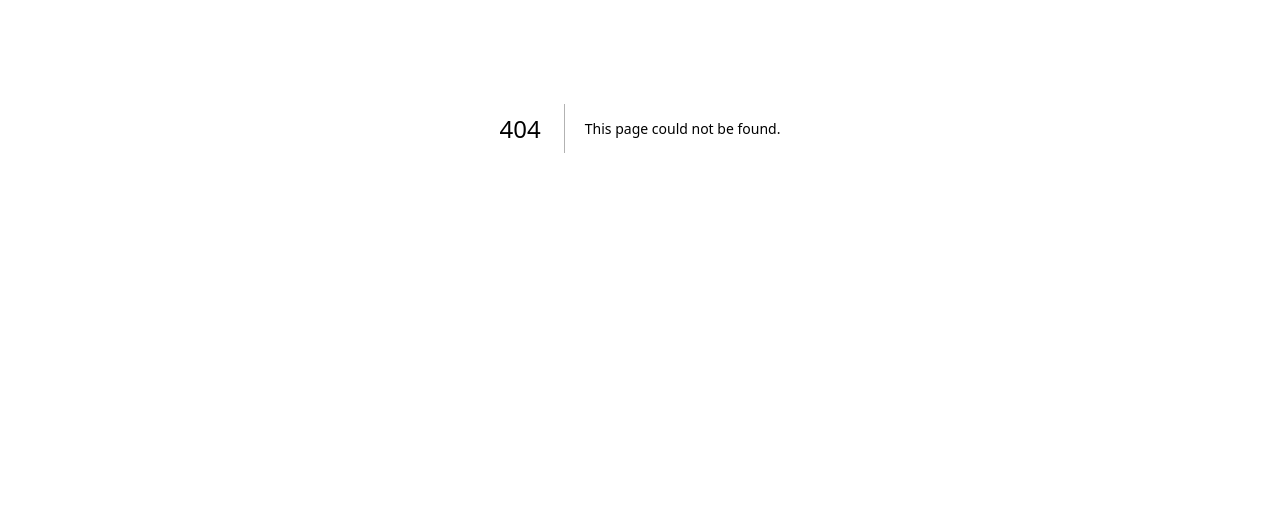
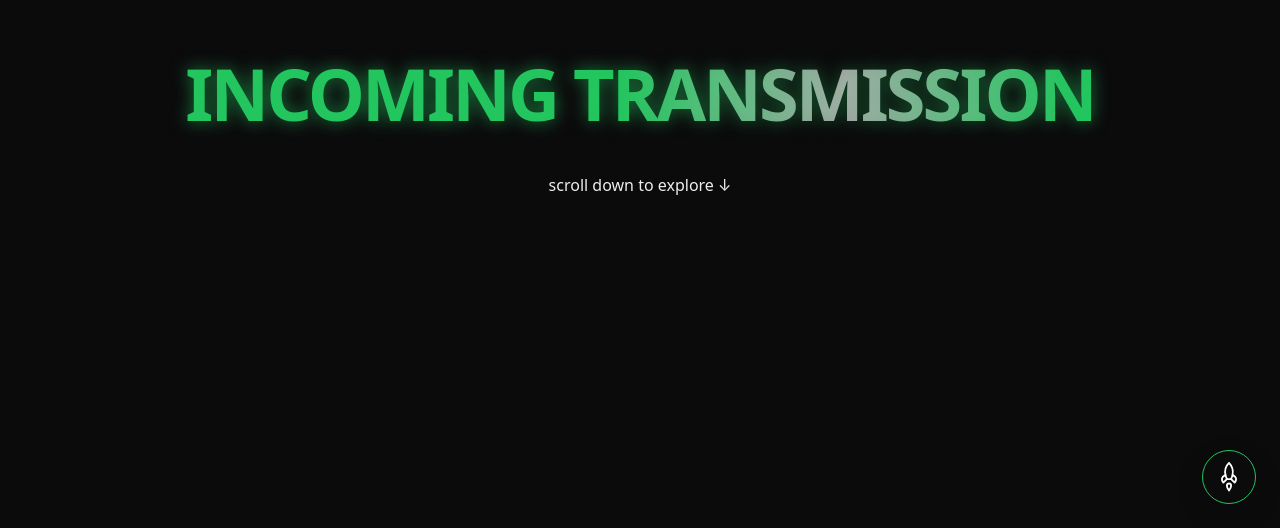
Before and after one commit to natmoges/component-rebuilds, a Next.js app: page /back2top in a window 1280 px wide. Before the commit this address had no page. Shown: the part 272-800 px from the top of the page. Built offline with nearby package versions, Linux system fonts and the light colour scheme.

Commit message:
Build 03 · Back2Top: page, props interface, static rocket

```diff
--- /dev/null
+++ b/app/back2top/page.module.css
@@ -0,0 +1,7 @@
+.section {
+  min-height: 100vh;
+  display: grid;
+  place-content: center;
+  gap: 16px;
+  text-align: center;
+}
--- /dev/null
+++ b/app/back2top/page.tsx
@@ -0,0 +1,26 @@
+import type { Metadata } from "next";
+import Back2Top from "../../components/Back2Top";
+import TextScrambler from "../../components/TextScrambler";
+import styles from "./page.module.css";
+
+export const metadata: Metadata = {
+  title: "Back2Top · Component Rebuilds",
+};
+
+export default function Back2TopPage() {
+  return (
+    <main>
+      <section className={styles.section}>
+        <TextScrambler text="INCOMING TRANSMISSION" />
+        <p>scroll down to explore ↓</p>
+      </section>
+      <section className={styles.section}>
+        <p>continue to scroll for a longer ride</p>
+      </section>
+      <section className={styles.section}>
+        <p>enjoy the ride</p>
+      </section>
+      <Back2Top />
+    </main>
+  );
+}
--- /dev/null
+++ b/components/Back2Top.module.css
@@ -0,0 +1,23 @@
+.button {
+  position: fixed;
+  right: 24px;
+  bottom: 24px;
+  width: 54px;
+  height: 54px;
+  display: grid;
+  place-items: center;
+  border-radius: 50%;
+  border: 1px solid var(--signal);
+  background: transparent;
+  color: #ffffff;
+  box-shadow: 0 10px 30px rgba(2, 6, 23, 0.12);
+  cursor: pointer;
+  z-index: 100;
+}
+
+.rocket {
+  width: 24px;
+  height: 24px;
+  stroke-width: 1.8;
+  transform: rotate(-45deg);
+}
--- /dev/null
+++ b/components/Back2Top.tsx
@@ -0,0 +1,53 @@
+"use client";
+
+/*
+ * Back2Top
+ *
+ * Before load, there is an empty void, a long vertical page. At the top of
+ * the page, like an intercepted space transmission or message, text appears
+ * in a pulsating, futuristic space style (my TextScrambler, build #2),
+ * asking the user to scroll down the page. There is no button displayed at
+ * the top of the page and the component sits dormant. Crossing the 25%
+ * threshold going down, the rocket (Lucide's rocket, turned straight up)
+ * appears and starts to breathe. There is also now text in the middle that
+ * says continue to scroll for a longer ride: a longer page means a longer
+ * ride, because the ride moves at rideUpPxPerSec and never lasts longer
+ * than maxRideMs. On hover over the component the breathing stops, just like
+ * in the original component, and the rocket turns red. Once it's clicked,
+ * the blue ring appears, the ride starts, and the circle fills red like a
+ * rocket taking off: the exhaust stems from the little flame under the
+ * rocket and fills the circle, orange at the flame into red at the edge, for
+ * the duration of the ride. Crossing back under 25% mid-ride, it disappears
+ * even though the ride continues; if the rocket disappears, so does the
+ * exhaust. After the middle text layer, the bottom adds another text that
+ * says enjoy the ride. Arriving at the top, the transmission re-scrambles,
+ * message intercepted, every time. Doing it a second time works the same
+ * way. Scrolling while the ride is going breaks the ride instantly, and the
+ * user's own scroll takes over from exactly where they are. A page too short
+ * to scroll: the rocket simply disappears. Reduced motion: the rocket sits
+ * still, no breathing, the ride is instant, no red fill, only the icon turns
+ * red on click. Function over form. iPhone: no hover, and that's fine.
+ * Keyboard users: tab to it, enter, focus falls back to the top/start of
+ * the page.
+ */
+
+import { Rocket } from "lucide-react";
+import styles from "./Back2Top.module.css";
+
+export interface Back2TopProps {
+  scrollThreshold?: number;
+  rideUpPxPerSec?: number;
+  maxRideMs?: number;
+}
+
+export default function Back2Top({
+  scrollThreshold = 0.25,
+  rideUpPxPerSec = 2000,
+  maxRideMs = 3000,
+}: Back2TopProps) {
+  return (
+    <button type="button" aria-label="Scroll to top" className={styles.button}>
+      <Rocket className={styles.rocket} aria-hidden="true" />
+    </button>
+  );
+}
--- a/package.json
+++ b/package.json
@@ -9,6 +9,7 @@
     "lint": "eslint"
   },
   "dependencies": {
+    "lucide-react": "^1.55.0",
     "next": "16.3.8",
     "react": "19.2.8",
     "react-dom": "19.2.8"
```
Also changed, not shown: 1 other file (tests, documents, lock files or other folders).
